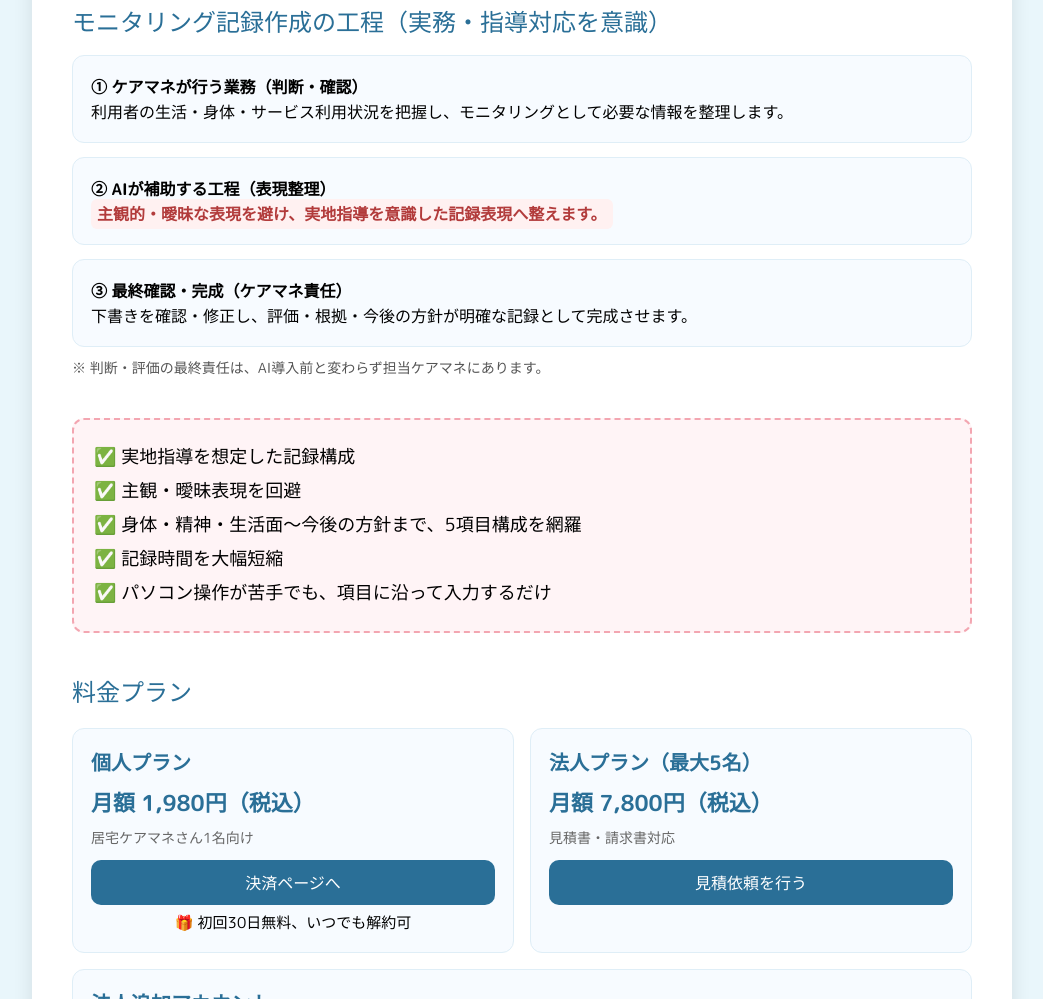
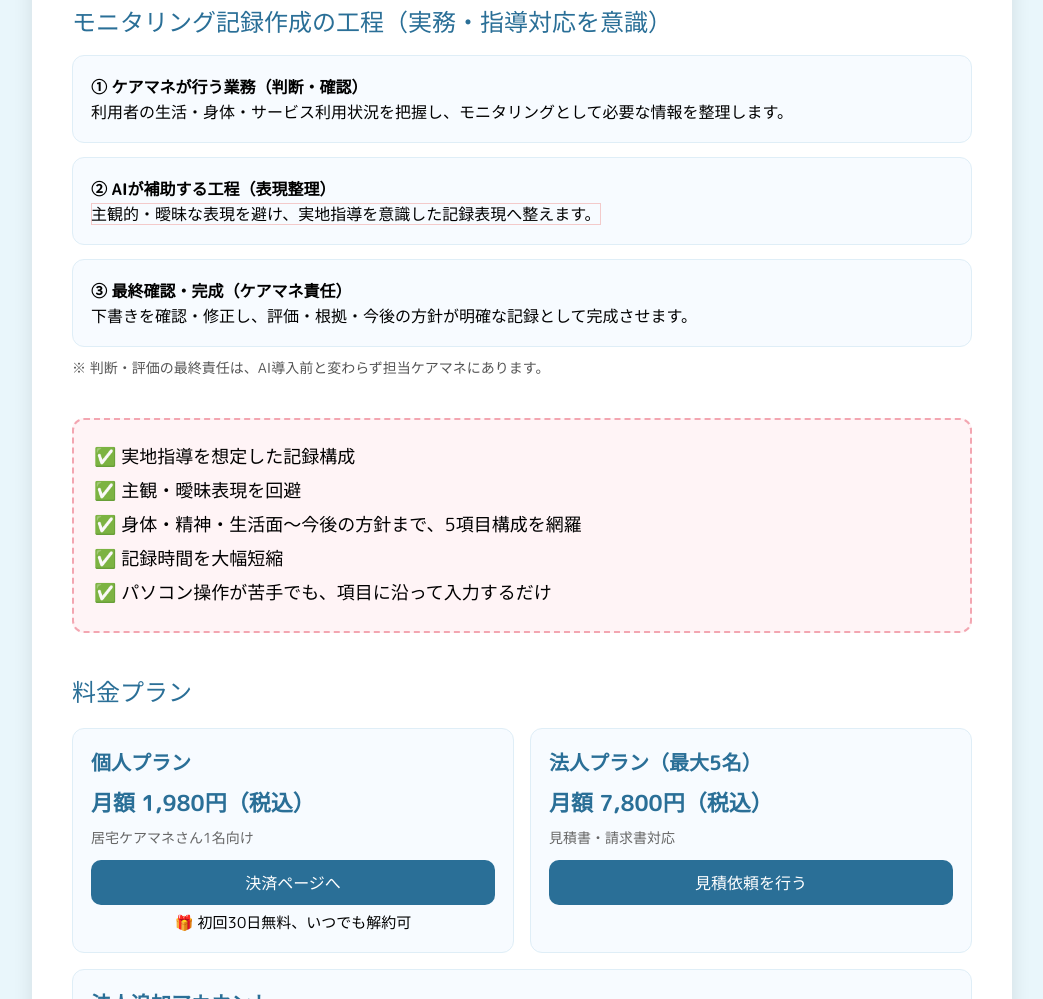
Before and after one commit to caretechpartners-cell/monitoring-ai, a website: page lp.html in a window 1280 px wide. Shown: the part 865-1864 px from the top of the page, without its empty margins (118-1161 px from the left). Drawn offline with Linux system fonts and the light colour scheme.

Commit message:
Add files via upload

```diff
--- a/lp.html
+++ b/lp.html
@@ -154,12 +154,9 @@
 
 /* ★ AI強調表示（PC・スマホ共通） */
 .highlight-ai {
-  color: #b23b3b;
-  font-weight: 600;
-  background: #fff1f1;
-  padding: 4px 6px;
-  border-radius: 6px;
+  box-shadow: 0 0 0 1px #f3caca inset;
 }
+
 
   </style>
 </head>
```
